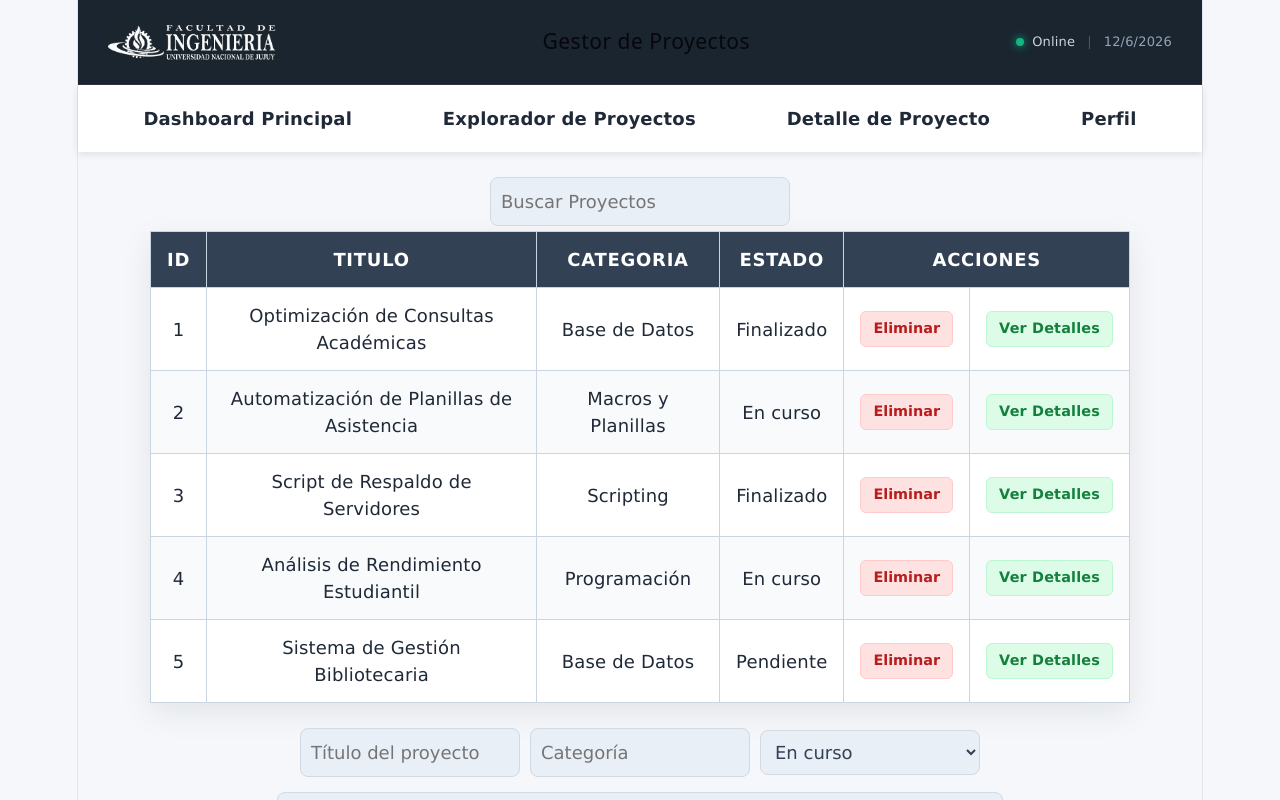
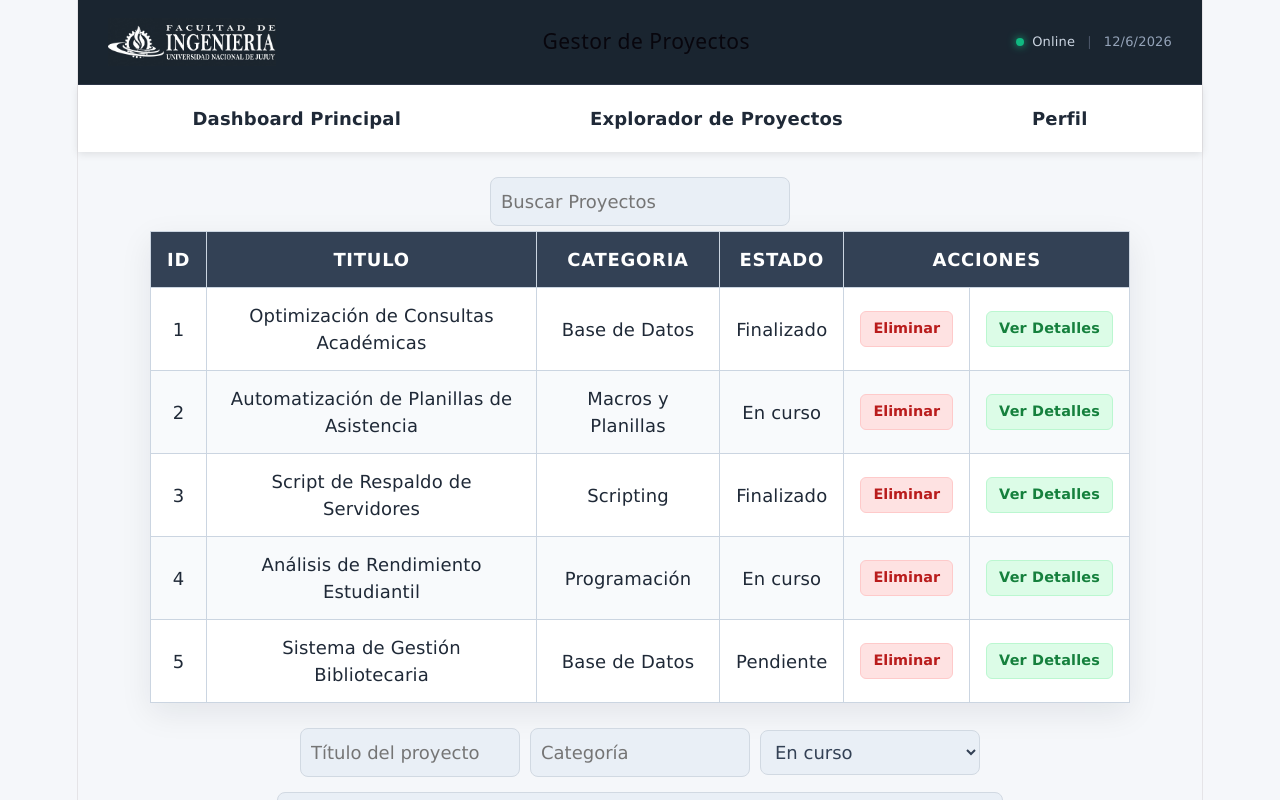
Before and after one commit to mitisbroken-debug/pv_tp3_grupo10, a React (Vite) app: page /proyectos in a window 1280 px wide. Shown: the top 800 px of the page. Built offline with nearby package versions, Linux system fonts and the light colour scheme.

Commit message:
Edicion de App.jsx ,ListaProyectos.jsx

```diff
--- a/src/App.jsx
+++ b/src/App.jsx
@@ -1,13 +1,13 @@
 import Header from './components/Header';
 import Nav from './components/Nav';
 import Footer from './components/Footer';
-import DetalleProyectoPage from './components/DetalleProyectoPage';
 import './css/styles.css';
 import { Routes, Route } from 'react-router-dom';
 
-
+// IMPORTANTE: DetalleProyectoPage ahora viene de 'views', no de 'components'
 import Dashboard from './views/Dashboard';
 import ListaProyectos from './views/ListaProyectos';
+import DetalleProyectoPage from './views/DetalleProyectoPage';
 import Perfil from './views/Perfil';
 
 function App() {
--- a/src/components/Nav.jsx
+++ b/src/components/Nav.jsx
@@ -11,9 +11,6 @@ const Nav = () => {
             <NavLink to="/proyectos" className={activeClass}>
                 Explorador de Proyectos
             </NavLink>
-            <NavLink to="/proyectos/1" className={activeClass}>
-                Detalle de Proyecto
-            </NavLink>
             <NavLink to="/perfil" className={activeClass}>
                 Perfil
             </NavLink>
--- a/src/views/ListaProyectos.jsx
+++ b/src/views/ListaProyectos.jsx
@@ -2,7 +2,7 @@ import { useState, useEffect, useRef } from 'react';
 import proyectoService from '../services/proyectoService';
 import ProyectoCard from '../components/ProyectoCard';
 import FormularioProyecto from '../components/FormularioProyecto';
-import DetalleProyecto from '../components/DetalleProyecto';
+import DetalleProyecto from './Detalleproyecto';
 import RegistroActividad from '../components/RegistroActividad';
 import '../css/ListaProyectos.css';
 
```
Also changed, not shown: src/views/DetalleProyectoPage.jsx (renamed from src/components/DetalleProyectoPage.jsx), src/views/Detalleproyecto.jsx (renamed from src/components/Detalleproyecto.jsx).
